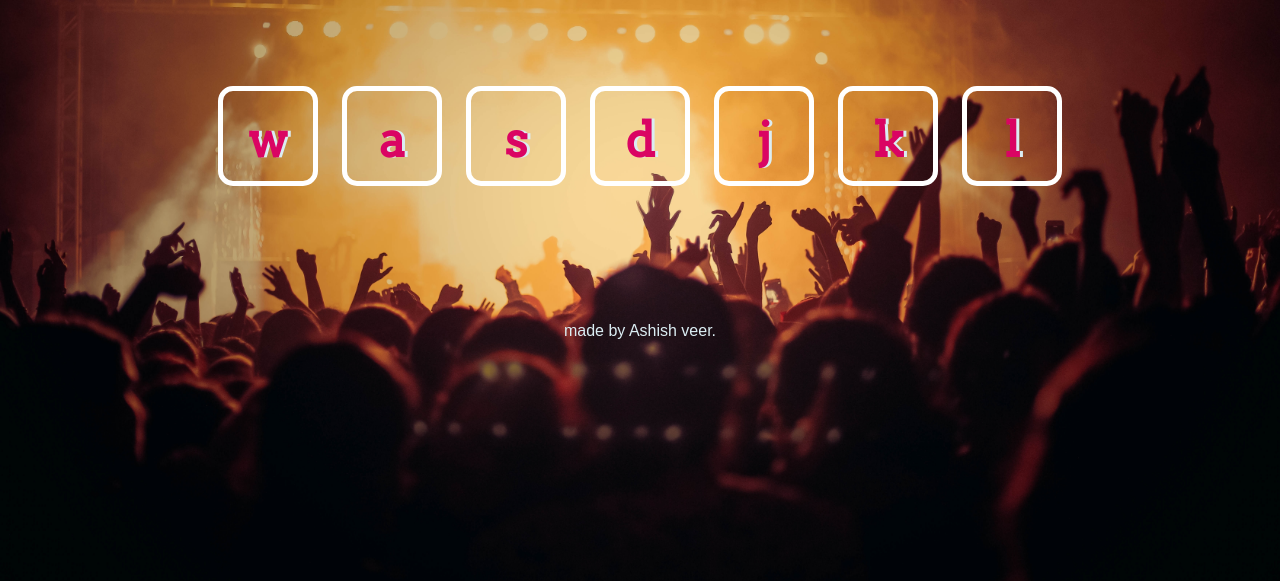
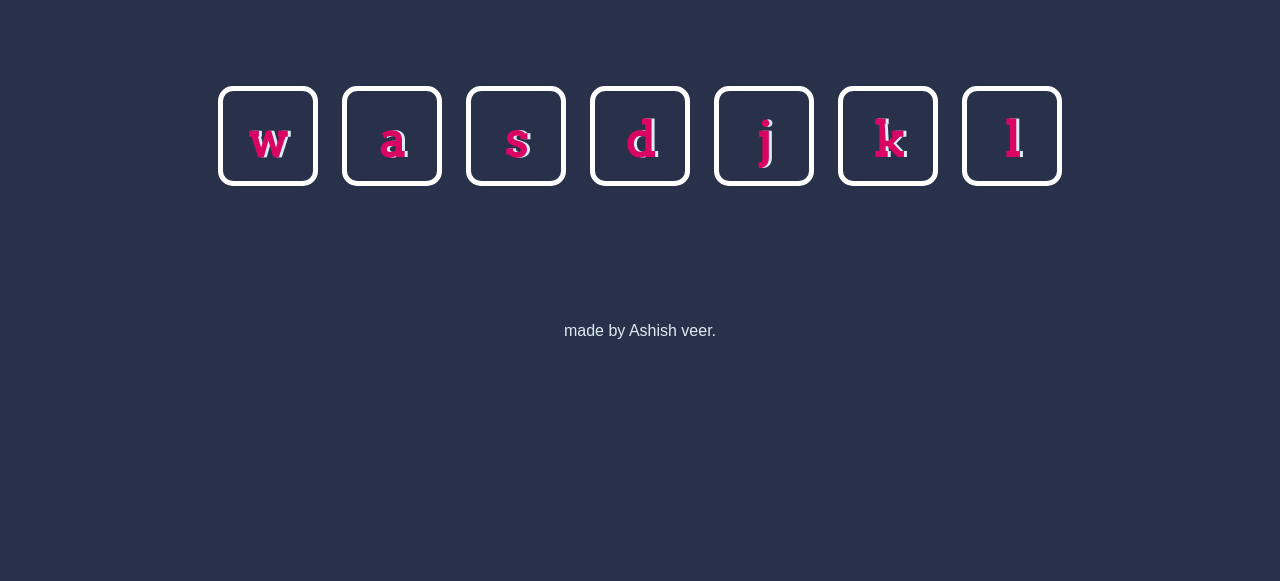
Before and after one commit to Optimisticashish/Drumkit, a plain HTML site: page index.html in a window 1280 px wide. Shown: the part 219-800 px from the top of the page. Drawn offline with Linux system fonts and the light colour scheme.

Commit message:
Update styles.css

```diff
--- a/styles.css
+++ b/styles.css
@@ -1,7 +1,6 @@
 body {
   text-align: center;
-  background: url('images/p3.jpg') ;
- background-size: cover;
+  background-color: #283149;
 }
 
 
```
